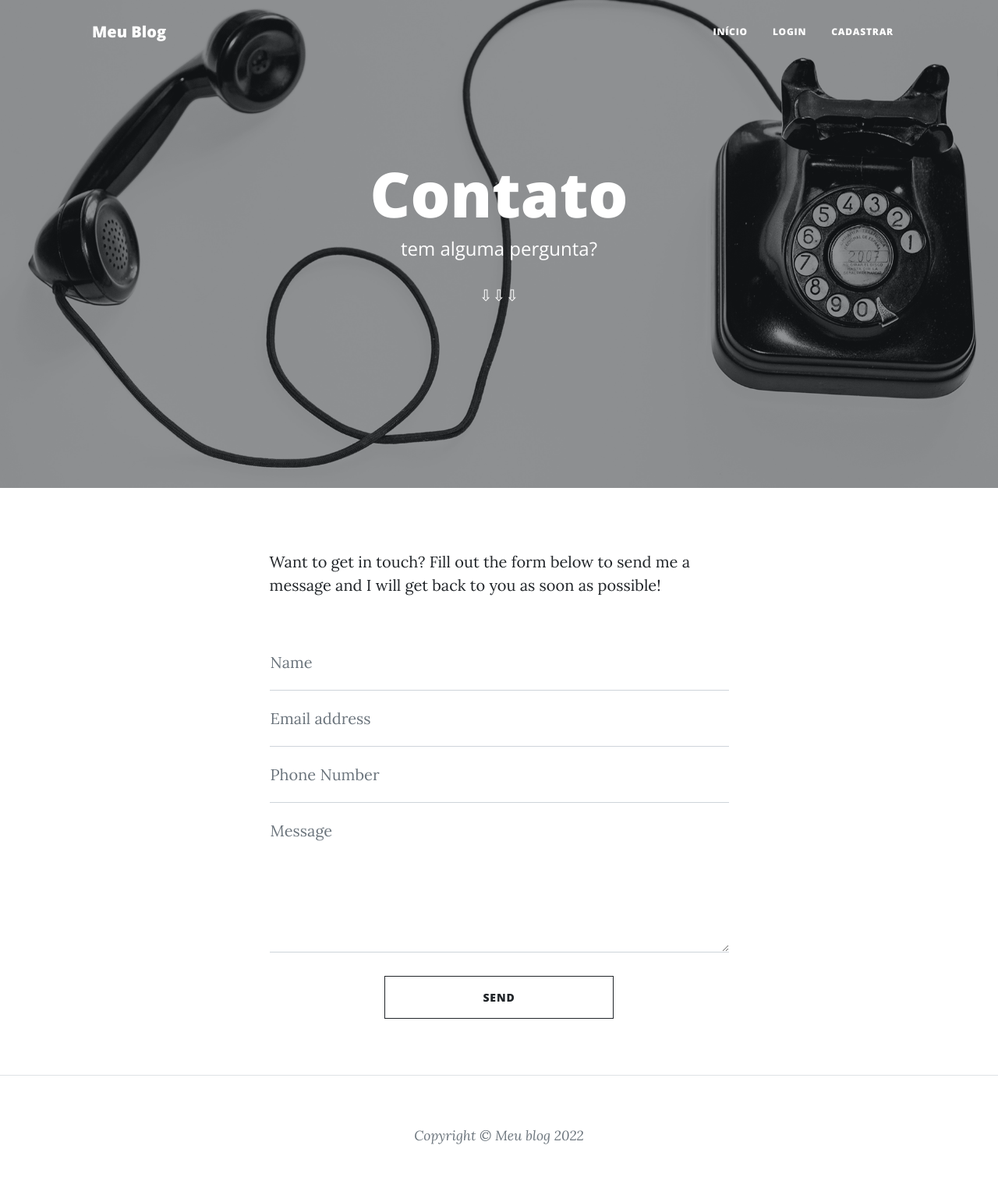
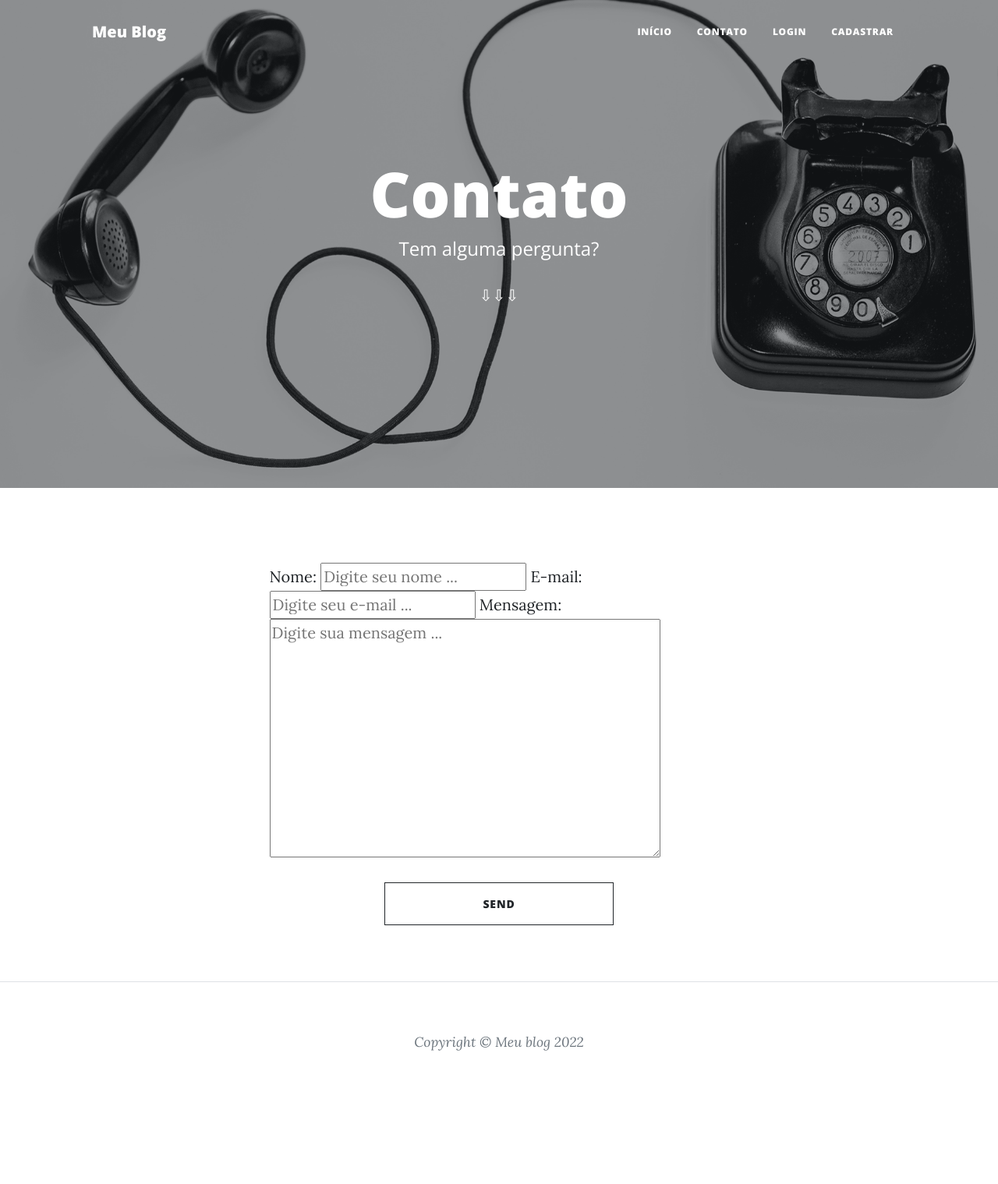
Before and after one commit to robsonleal/django_blog, a Django app: page /contact/ in a window 1280 px wide. Shown: the whole page at 78% size. After the commit the page ends 1348 px from the top, so only its background shows below. Run offline with Django 4.2, Linux system fonts and the light colour scheme; data that the repository does not hold is empty; some libraries are stand-ins or nearby versions.

Commit message:
Criando pagina de contatos para o blog

```diff
--- a/contact/forms.py
+++ b/contact/forms.py
@@ -0,0 +1,30 @@
+from django import forms
+
+
+class ContactForm(forms.Form):
+    name = forms.CharField(
+        max_length=255,
+        widget=forms.TextInput(attrs={
+            'placeholder': 'Digite seu nome ...'
+        }),
+        label='Nome',
+        required=True
+    )
+
+    email = forms.CharField(
+        max_length=100,
+        widget=forms.TextInput(attrs={
+            'placeholder': 'Digite seu e-mail ...'
+        }),
+        label='E-mail',
+        required=True
+    )
+
+    menssage = forms.CharField(
+        max_length=255,
+        widget=forms.Textarea(attrs={
+            'placeholder': 'Digite sua mensagem ...'
+        }),
+        label='Mensagem',
+        required=True
+    )
--- a/contact/templates/contact/contact.html
+++ b/contact/templates/contact/contact.html
@@ -12,75 +12,30 @@ style="background-image:url('{% static "/assets/img/contact-bg.jpg" %}')"
 {% block header-title %}
 <div class="page-heading">
     <h1>Contato</h1>
+    {% if user.is_authenticated %}
     <span class="subheading">{{user.first_name}} tem alguma pergunta?</span>
+    {% else %}
+    <span class="subheading">Tem alguma pergunta?</span>
+    {% endif %}
     <p>⇩⇩⇩</p>
 </div>
 {% endblock header-title %}
 
 {% block content %}
-<p>
-    Want to get in touch? Fill out the form below to send me a message and I will get back to you as soon as possible!
-</p>
-
+{% load bootstrap %}
 <div class="my-5">
-    <!-- * * * * * * * * * * * * * * *-->
-    <!-- * * SB Forms Contact Form * *-->
-    <!-- * * * * * * * * * * * * * * *-->
-    <!-- This form is pre-integrated with SB Forms.-->
-    <!-- To make this form functional, sign up at-->
-    <!-- https://startbootstrap.com/solution/contact-forms-->
-    <!-- to get an API token!-->
-    <form id="contactForm" data-sb-form-api-token="API_TOKEN">
-        <div class="form-floating">
-            <input class="form-control" id="name" type="text" placeholder="Enter your name..."
-                data-sb-validations="required" />
-            <label for="name">Name</label>
-            <div class="invalid-feedback" data-sb-feedback="name:required">A name is required.</div>
-        </div>
-        <div class="form-floating">
-            <input class="form-control" id="email" type="email" placeholder="Enter your email..."
-                data-sb-validations="required,email" />
-            <label for="email">Email address</label>
-            <div class="invalid-feedback" data-sb-feedback="email:required">An email is required.</div>
-            <div class="invalid-feedback" data-sb-feedback="email:email">Email is not valid.</div>
-        </div>
-        <div class="form-floating">
-            <input class="form-control" id="phone" type="tel" placeholder="Enter your phone number..."
-                data-sb-validations="required" />
-            <label for="phone">Phone Number</label>
-            <div class="invalid-feedback" data-sb-feedback="phone:required">A phone number is required.</div>
-        </div>
-        <div class="form-floating">
-            <textarea class="form-control" id="message" placeholder="Enter your message here..." style="height: 12rem"
-                data-sb-validations="required"></textarea>
-            <label for="message">Message</label>
-            <div class="invalid-feedback" data-sb-feedback="message:required">A message is required.</div>
-        </div>
-        <br />
-        <!-- Submit success message-->
-        <!---->
-        <!-- This is what your users will see when the form-->
-        <!-- has successfully submitted-->
-        <div class="d-none" id="submitSuccessMessage">
-            <div class="text-center mb-3">
-                <div class="fw-bolder">Form submission successful!</div>
-                To activate this form, sign up at
-                <br />
-                <a
-                    href="https://startbootstrap.com/solution/contact-forms">https://startbootstrap.com/solution/contact-forms</a>
-            </div>
-        </div>
-        <!-- Submit error message-->
-        <!---->
-        <!-- This is what your users will see when there is-->
-        <!-- an error submitting the form-->
-        <div class="d-none" id="submitErrorMessage">
-            <div class="text-center text-danger mb-3">Error sending message!</div>
-        </div>
-        <!-- Submit Button-->
-        <div class="d-grid gap-2 col-6 mx-auto">
+    {% if not success %}
+    <form method="post">
+        {% csrf_token %}
+        {{ form|bootstrap }}
+        <div class="d-grid gap-2 col-6 mt-4 mx-auto">
             <button class="btn btn-outline-dark text-uppercase" id="submitButton" type="submit">Send</button>
         </div>
     </form>
+    {% else %}
+    <div class="text-center alert alert-success" role="alert">
+        Mensagem enviada com sucesso!
+    </div>
+    {% endif %}
 </div>
 {% endblock content %}
--- a/contact/views.py
+++ b/contact/views.py
@@ -1,16 +1,31 @@
 from django.shortcuts import render
-# from .forms import ContactForm
+from .forms import ContactForm
+from django.core.mail import EmailMessage
 
 
 def contact(request):
-    # send = False
-    # form = ContactForm(request.POST or None)
-    # if form.is_valid():
-    #     send = True
+    send = False
+
+    form = ContactForm(request.POST or None)
+    if form.is_valid():
+        nome = request.POST.get('nome', '')
+        email = request.POST.get('email', '')
+        mensagem = request.POST.get('mensagem', '')
+        email = EmailMessage(
+            'Mensagem do blog Django',
+            'De: {} <{}>\nEscreveu:\n\n{}'.format(nome, email, mensagem),
+        )
+
+        try:
+            email.send()
+            send = True
+
+        except:
+            send = False
 
     context = {
-        'form': '',
-        'success': False
+        'form': form,
+        'success': send
     }
 
     return render(request, 'contact/contact.html', context)
--- a/templates/navigation.html
+++ b/templates/navigation.html
@@ -10,8 +10,8 @@
         <div class="collapse navbar-collapse" id="navbarResponsive">
             <ul class="navbar-nav ms-auto py-4 py-lg-0">
                 <li class="nav-item"><a class="nav-link px-lg-3 py-3 py-lg-4" href="{% url 'home' %}">Início</a></li>
+                <li class="nav-item"><a class="nav-link px-lg-3 py-3 py-lg-4" href="{% url 'contact' %}">Contato</a></li>
                 {% if user.is_authenticated %}
-                <li class="nav-item"><a class="nav-link px-lg-3 py-3 py-lg-4" href="{% url 'contact' %}">Contato</a></li>
                 <li class="nav-item"><a class="nav-link px-lg-3 py-3 py-lg-4" href="{% url 'post_new' %}">+Nova Postagem</a></li>
                 <li class="nav-item"><a class="nav-link px-lg-3 py-3 py-lg-4" href="{% url 'logout' %}">Sair</a></li>
                 {% else %}
```
